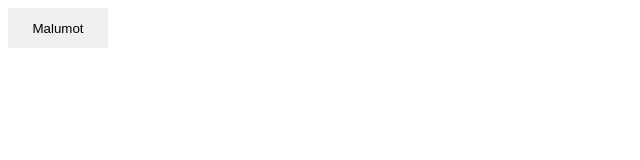
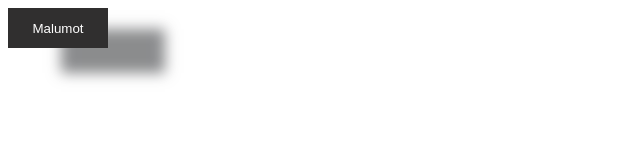
Before and after one commit to margilan/modal, a plain HTML site: page index.html in a window 1280 px wide. Shown: the whole page, without its empty margins (0-640 px from the left). Drawn offline with Linux system fonts and the light colour scheme.

Commit message:
modalka uzatilishga tayyor

```diff
--- a/style/style.css
+++ b/style/style.css
@@ -37,7 +37,10 @@ body {
     height: 40px;
     border:none;
     cursor: pointer;
-    transition: all 0.5s;
+    color:white;
+    transition: all 2s;
+    background-color:rgb(48, 47, 47);
+    box-shadow: 55px 23px 13px 2px rgba(62, 64, 66, 0.6);
 }
 #openModalBtn:hover{
     background-image: url(/img/images\ \(1\).jpg);
```
